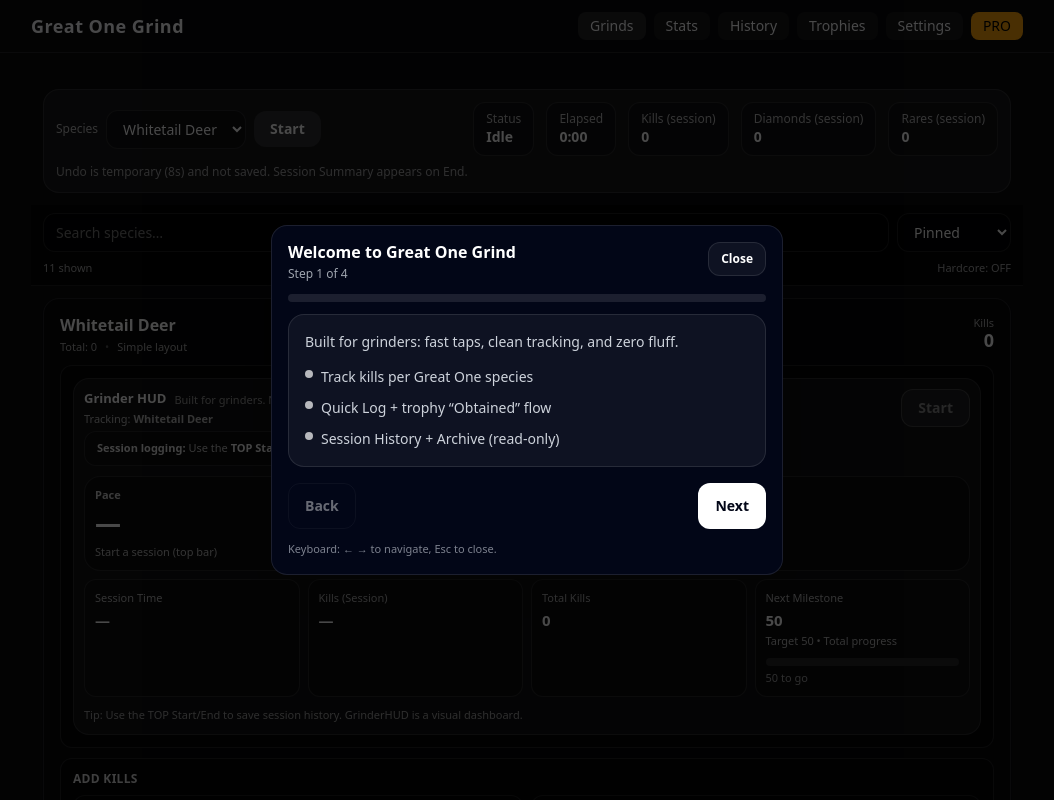
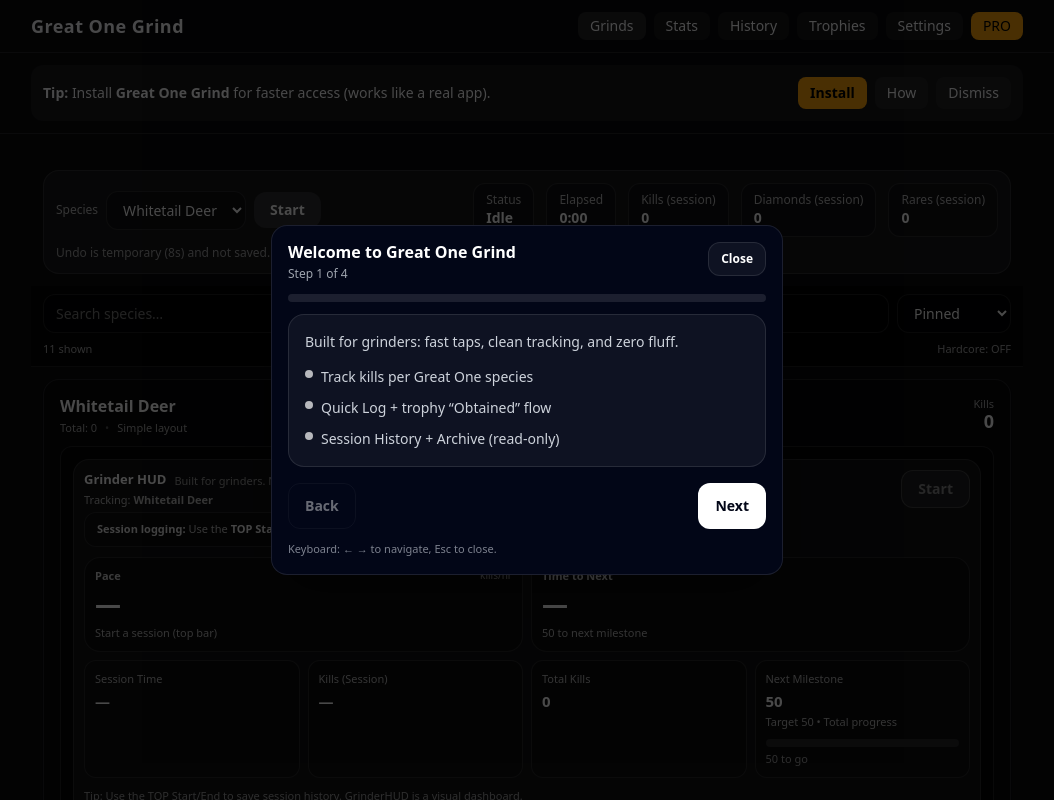
Before and after one commit to Camoford/great-one-grind, a React (Vite) app: page / in a window 1280 px wide. Shown: the top 800 px of the page, without its empty margins (113-1167 px from the left). Built offline with nearby package versions, Linux system fonts and the light colour scheme.

Commit message:
Beta polish: shown-once PWA install hint (UI-only)

```diff
--- a/App.tsx
+++ b/App.tsx
@@ -1,4 +1,4 @@
-import React, { useEffect, useState } from "react";
+import React, { useEffect, useMemo, useState } from "react";
 
 import GrindsList from "./components/GrindsList";
 import StatsDashboard from "./components/StatsDashboard";
@@ -24,11 +24,61 @@
   | "settings"
   | "upgrade";
 
+/* ---------------- PWA Install Hint (UI-only) ---------------- */
+
+const INSTALL_HINT_DISMISSED_KEY = "gog_install_hint_dismissed_v1";
+
+type BeforeInstallPromptEvent = Event & {
+  prompt: () => Promise<void>;
+  userChoice: Promise<{ outcome: "accepted" | "dismissed"; platform: string }>;
+};
+
+function isProbablyIOS(): boolean {
+  if (typeof navigator === "undefined") return false;
+  const ua = navigator.userAgent || "";
+  const iOS =
+    /iPad|iPhone|iPod/.test(ua) ||
+    // iPadOS 13+ reports as Mac; this helps a bit:
+    (ua.includes("Mac") && "ontouchend" in document);
+  return !!iOS;
+}
+
+function isInStandaloneMode(): boolean {
+  // iOS Safari supports navigator.standalone
+  // PWA / Chromium supports display-mode media query
+  try {
+    const nav: any = navigator as any;
+    if (typeof nav?.standalone === "boolean") return nav.standalone;
+    return window.matchMedia?.("(display-mode: standalone)")?.matches ?? false;
+  } catch {
+    return false;
+  }
+}
+
+/* ------------------------------------------------------------ */
+
 export default function App() {
   const [screen, setScreen] = useState<Screen>("grinds");
 
   // ✅ First-run onboarding gate (device-local)
   const [onboardingOpen, setOnboardingOpen] = useState(false);
+
+  // ✅ PWA install hint (shown once per device)
+  const [installHintOpen, setInstallHintOpen] = useState(false);
+  const [installHelpOpen, setInstallHelpOpen] = useState(false);
+  const [installEvt, setInstallEvt] = useState<BeforeInstallPromptEvent | null>(
+    null
+  );
+
+  const ios = useMemo(() => isProbablyIOS(), []);
+  const standalone = useMemo(() => {
+    // This is safe to compute on mount only (no SSR here)
+    try {
+      return isInStandaloneMode();
+    } catch {
+      return false;
+    }
+  }, []);
 
   useEffect(() => {
     // Only show onboarding once per device
@@ -42,9 +92,76 @@
     }
   }, []);
 
+  useEffect(() => {
+    // Capture install prompt when available (Chrome/Edge/Android)
+    const handler = (e: Event) => {
+      // Prevent browser from showing the mini-infobar; we will show our own
+      e.preventDefault?.();
+      setInstallEvt(e as BeforeInstallPromptEvent);
+    };
+
+    window.addEventListener("beforeinstallprompt", handler as any);
+    return () => window.removeEventListener("beforeinstallprompt", handler as any);
+  }, []);
+
+  useEffect(() => {
+    // Show install hint ONCE per device, only if not already installed/standalone
+    try {
+      if (standalone) return;
+
+      const dismissed = localStorage.getItem(INSTALL_HINT_DISMISSED_KEY);
+      if (dismissed === "1") return;
+
+      // Delay slightly so it doesn't fight with first-run onboarding
+      const t = window.setTimeout(() => {
+        setInstallHintOpen(true);
+      }, 700);
+
+      return () => window.clearTimeout(t);
+    } catch {
+      // If localStorage blocked, don't show
+      setInstallHintOpen(false);
+    }
+  }, [standalone]);
+
   function closeOnboarding() {
     markOnboardingSeen();
     setOnboardingOpen(false);
+  }
+
+  function dismissInstallHint() {
+    try {
+      localStorage.setItem(INSTALL_HINT_DISMISSED_KEY, "1");
+    } catch {
+      // ignore
+    }
+    setInstallHelpOpen(false);
+    setInstallHintOpen(false);
+  }
+
+  async function doInstallPrompt() {
+    if (!installEvt) {
+      // No native prompt available (iOS / some browsers). Show help panel.
+      setInstallHelpOpen(true);
+      return;
+    }
+
+    try {
+      await installEvt.prompt();
+      const choice = await installEvt.userChoice;
+
+      // Regardless of accepted/dismissed, we can hide the banner for now
+      // If they dismissed, they can still re-open instructions via "How"
+      // We keep it "shown once" to avoid nagging.
+      dismissInstallHint();
+
+      // If accepted, the app will likely enter standalone next launch.
+      // No further action needed.
+      void choice;
+    } catch {
+      // If prompt fails, just show help
+      setInstallHelpOpen(true);
+    }
   }
 
   return (
@@ -92,7 +209,6 @@
               History
             </button>
 
-            {/* ✅ RESTORED */}
             <button
               onClick={() => setScreen("trophies")}
               className={`rounded-lg px-3 py-1 text-sm ${
@@ -127,6 +243,94 @@
             </button>
           </nav>
         </div>
+
+        {/* ✅ PWA Install Hint (shown once, UI-only) */}
+        {installHintOpen && !standalone && (
+          <div className="border-t border-white/10 bg-zinc-950">
+            <div className="mx-auto max-w-5xl px-4 py-3">
+              <div className="flex flex-col gap-2 rounded-xl bg-white/5 p-3 sm:flex-row sm:items-center sm:justify-between">
+                <div className="text-sm leading-snug text-zinc-100">
+                  <span className="font-semibold">Tip:</span>{" "}
+                  Install <span className="font-semibold">Great One Grind</span>{" "}
+                  for faster access (works like a real app).
+                </div>
+
+                <div className="flex flex-wrap items-center gap-2">
+                  <button
+                    onClick={doInstallPrompt}
+                    className="rounded-lg bg-amber-500 px-3 py-1.5 text-sm font-semibold text-black hover:bg-amber-400"
+                  >
+                    Install
+                  </button>
+
+                  <button
+                    onClick={() => setInstallHelpOpen((v) => !v)}
+                    className="rounded-lg bg-white/5 px-3 py-1.5 text-sm hover:bg-white/10"
+                  >
+                    How
+                  </button>
+
+                  <button
+                    onClick={dismissInstallHint}
+                    className="rounded-lg bg-white/5 px-3 py-1.5 text-sm hover:bg-white/10"
+                  >
+                    Dismiss
+                  </button>
+                </div>
+              </div>
+
+              {installHelpOpen && (
+                <div className="mt-3 rounded-xl border border-white/10 bg-zinc-950 p-3 text-sm text-zinc-200">
+                  {!ios && (
+                    <div className="space-y-2">
+                      <div className="font-semibold text-zinc-100">
+                        Install on Chrome / Edge (recommended)
+                      </div>
+                      <ul className="list-disc space-y-1 pl-5 text-zinc-200">
+                        <li>
+                          Click <span className="font-semibold">Install</span>{" "}
+                          above (if available), or
+                        </li>
+                        <li>
+                          Use the browser menu →{" "}
+                          <span className="font-semibold">
+                            Install app / Add to Home Screen
+                          </span>
+                        </li>
+                      </ul>
+                      <div className="text-xs text-zinc-400">
+                        If you don’t see an install option, your browser may not
+                        support it — you can still pin the tab.
+                      </div>
+                    </div>
+                  )}
+
+                  {ios && (
+                    <div className="space-y-2">
+                      <div className="font-semibold text-zinc-100">
+                        Install on iPhone / iPad (Safari)
+                      </div>
+                      <ul className="list-disc space-y-1 pl-5 text-zinc-200">
+                        <li>
+                          Tap the{" "}
+                          <span className="font-semibold">Share</span> button
+                        </li>
+                        <li>
+                          Choose{" "}
+                          <span className="font-semibold">Add to Home Screen</span>
+                        </li>
+                      </ul>
+                      <div className="text-xs text-zinc-400">
+                        iOS doesn’t show the install prompt button like Android —
+                        the Home Screen method is the correct way.
+                      </div>
+                    </div>
+                  )}
+                </div>
+              )}
+            </div>
+          </div>
+        )}
       </header>
 
       {/* Main */}
```
